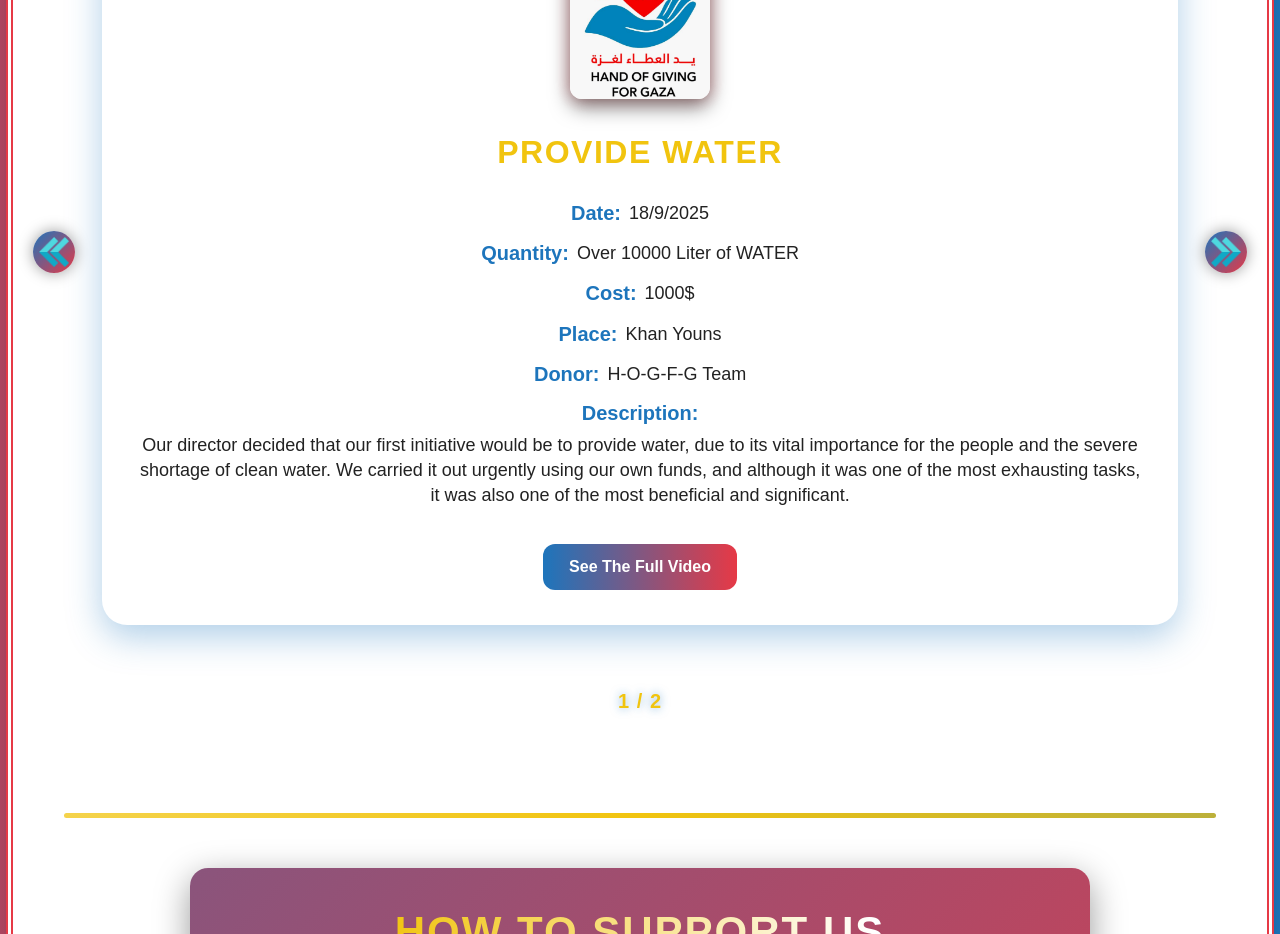
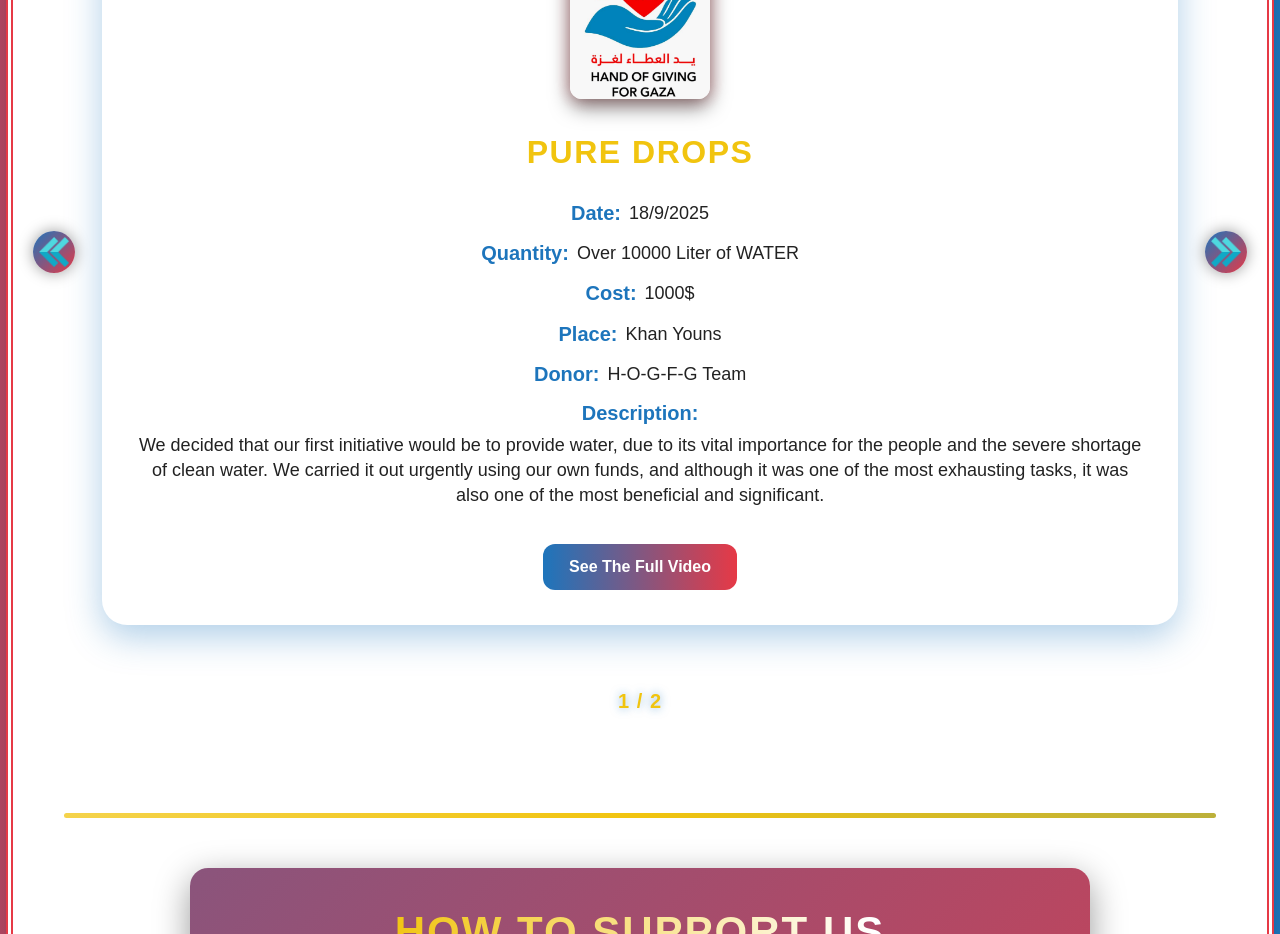
Before and after one commit to YA-A-SH/H-O-G-F-G_By-NextJs, a React (Create React App) app: page / in a window 1280 px wide. Shown: the part 1500-2434 px from the top of the page. Built offline with nearby package versions, Linux system fonts and the light colour scheme.

Commit message:
Edite The Linkes

```diff
--- a/public/index.html
+++ b/public/index.html
@@ -2,15 +2,35 @@
 <html lang="en">
   <head>
     <meta charset="utf-8" />
+
+    <!-- favicon -->
     <link rel="icon" href="%PUBLIC_URL%/apple-touch-icon.png" />
+
+    <!-- viewport -->
     <meta name="viewport" content="width=device-width, initial-scale=1" />
+
+    <!-- theme color -->
     <meta name="theme-color" content="#000000" />
+
+    <!-- description -->
     <meta
       name="description"
-      content="Hand Of Giving For Gaza Offical Wep Page "
+      content="Hand Of Giving For Gaza Official Web Page - Donate and Support Gaza"
     />
-    <mate name = "keywords" content = "Gaza , Palestine , Be Donor "/>
+
+    <!-- keywords -->
+    <meta name="keywords" content="Gaza, Palestine, Donation, Be Donor" />
+
+    <!-- author -->
+    <meta name="author" content="YA.A.SH" />
+
+    <!-- robots -->
+    <meta name="robots" content="index, follow" />
+
+    <!-- apple touch icon -->
     <link rel="apple-touch-icon" href="%PUBLIC_URL%/apple-touch-icon.png" />
+
+    <!-- manifest -->
     <link rel="manifest" href="%PUBLIC_URL%/manifest.json" />
 
     <title>Hand-O-G-F-G</title>
@@ -18,6 +38,5 @@
   <body>
     <noscript>You need to enable JavaScript to run this app.</noscript>
     <div id="root"></div>
-
   </body>
 </html>
--- a/public/locales/en/common.json
+++ b/public/locales/en/common.json
@@ -21,17 +21,21 @@
   "yahyaAbout": "Yahya, 22, is the most dedicated to helping others, trustworthy, and always elegant. He avoids conflicts, constantly motivates us to move forward, and was one of the initiators behind the idea of forming this team.",
   "ourProjects": "Our Projects",
   "teamMember": "Team Member",
-  "provideWater": "Provide Water",
+  "provideWater": "Pure Drops",
+  "foodAid": "Feed Hope",
   "date": "Date:",
   "quantity": "Quantity:",
   "waterQuantity": "Over 10000 Liter of WATER",
+  "foodQuantity": "More Than 40 Boxes Of Nutritional Supplement ( Approximately 240 Cans) & 40 Fortified Biscuits",
   "cost": "Cost:",
   "place": "Place:",
   "khanYouns": "Khan Youns",
   "donor": "Donor:",
   "hogfTeam": "H-O-G-F-G Team",
+  "hogfTeam&Roy": "Mr:Roy Haakon & H-O-G-F-G Team",
   "description": "Description:",
-  "waterDescription": "Our director decided that our first initiative would be to provide water, due to its vital importance for the people and the severe shortage of clean water. We carried it out urgently using our own funds, and although it was one of the most exhausting tasks, it was also one of the most beneficial and significant.",
+  "waterDescription": "We decided that our first initiative would be to provide water, due to its vital importance for the people and the severe shortage of clean water. We carried it out urgently using our own funds, and although it was one of the most exhausting tasks, it was also one of the most beneficial and significant.",
+  "foodDescription": "Our second initiative was dedicated to supporting children suffering from malnutrition, as we distributed nutritional supplements to ensure they received the essential nutrients for healthy growth. This initiative was carried out in collaboration with Mr. Roy Haakon and his supportive friends.",
   "seeFullVideo": "See The Full Video",
   "videoNotSupported": "Your browser does not support the video tag.",
   "howToSupportUs": "How To Support Us",
@@ -43,5 +47,8 @@
   "finalMessage": "And finally, from the heart we say: Be the Hand of Giving for Gaza ❤️ Thank you for your priceless time and care.",
   "facebook": "Facebook",
   "instagram": "Instagram",
-  "tiktok": "TikTok"
+  "tiktok": "TikTok",
+  "img": "/Screenshot 2025-09-25 122241.png",
+  "title": "Food Supplements",
+  "video": "https://www.instagram.com/reel/NEWPROJECT"
 }
--- a/src/Comp/Foot.jsx
+++ b/src/Comp/Foot.jsx
@@ -45,7 +45,11 @@ export default function Foot({ mode }) {
               className="iconForFinish"
             />
           </a>
-          <a href="#" target="_blank" rel="noreferrer">
+          <a
+            href="https://www.instagram.com/hand_of_giving_for_gaza?utm_source=ig_web_button_share_sheet&igsh=ZDNlZDc0MzIxNw=="
+            target="_blank"
+            rel="noreferrer"
+          >
             <img
               src="/instagram.png"
               alt={t("instagram", "Instagram")}
--- a/src/Comp/OurProjects.jsx
+++ b/src/Comp/OurProjects.jsx
@@ -9,30 +9,25 @@ export default function OurProjects({ projAnimate }) {
       img: "/Screenshot 2025-09-25 122241.png",
       title: t("provideWater", "Provide Water"),
       date: "18/9/2025",
-      quantity: t("waterQuantity", "Over 10000 Liter of WATER"),
+      quantity: t("waterQuantity"),
       cost: "1000$",
       place: t("khanYouns", "Khan Youns"),
       donor: t("hogfTeam", "H-O-G-F-G Team"),
-      desc: t(
-        "waterDescription",
-        "Our director decided that our first initiative would be to provide water..."
-      ),
+      desc: t("waterDescription"),
       video:
         "https://www.instagram.com/reel/DPCbf9QjbXV/?igsh=b2o1ZDVucTUycmR3",
     },
     {
       img: "/Screenshot 2025-09-25 122241.png",
-      title: t("foodAid", "Food Distribution"),
+      title: t("foodAid"),
       date: "2/10/2025",
-      quantity: t("foodQuantity", "Over 200 food packages"),
+      quantity: t("foodQuantity"),
       cost: "1500$",
-      place: t("gazaCity", "Gaza City"),
-      donor: t("hogfTeam", "H-O-G-F-G Team"),
-      desc: t(
-        "foodDescription",
-        "We distributed food packages to families in need during difficult times..."
-      ),
-      video: "https://www.instagram.com/reel/NEWPROJECT",
+      place: t("khanYouns", "Khan Youns"),
+      donor: t("hogfTeam&Roy"),
+      desc: t("foodDescription"),
+      video:
+        "https://www.instagram.com/reel/DPTuZXCDHn-/?utm_source=ig_web_copy_link&igsh=MzRlODBiNWFlZA==",
     },
   ];
 
@@ -107,7 +102,7 @@ export default function OurProjects({ projAnimate }) {
       </div>
 
       <div className="right" onClick={next}>
-      <img className="rightImg" src="/right-chevron.png" alt="right"></img>
+        <img className="rightImg" src="/right-chevron.png" alt="right"></img>
       </div>
     </div>
   );
```
Also changed, not shown: public/locales/ar/common.json (+7 -3 lines).
